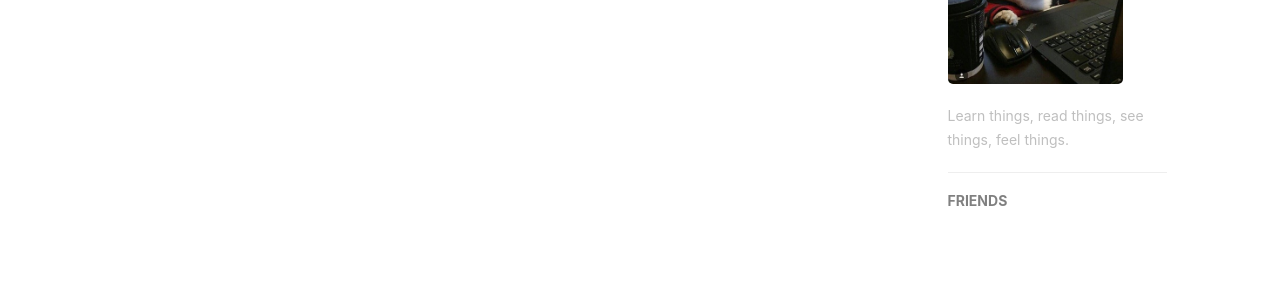
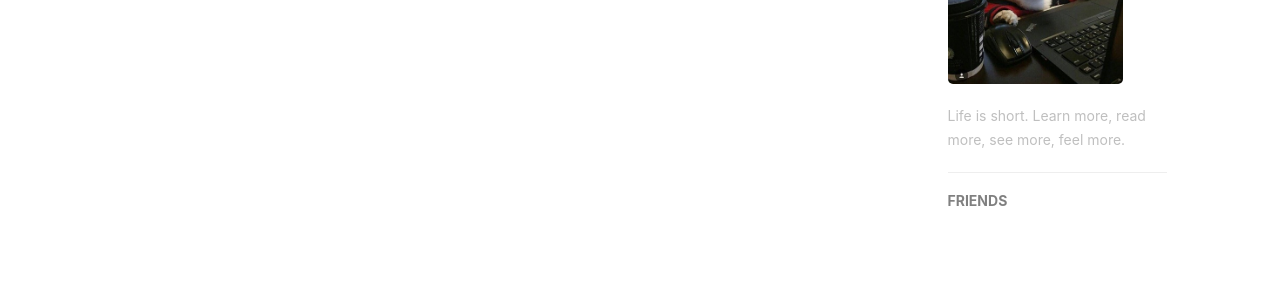
Before and after one commit to shengwenbai/shengwenbai.github.io, a Jekyll site: the page built from index.html, in a window 1280 px wide. Shown: the part 674-974 px from the top of the page. Built offline with Jekyll 4.4.1, drawn with Linux system fonts in a browser that asks for light colours; nearby versions of some CDN libraries; the list of posts is cut into pages by our own code; comment, search, counter and statistics services are not loaded.

Commit message:
config updated

```diff
--- a/_config.yml
+++ b/_config.yml
@@ -47,7 +47,7 @@ kramdown:
 
 
 # Disqus settings
-disqus_username: Shengwen
+#disqus_username: Shengwen
 
 
 # Analytics settings
@@ -61,7 +61,7 @@ disqus_username: Shengwen
 
 # Sidebar settings
 sidebar: true                           # whether or not using Sidebar.
-sidebar-about-description: "Learn things, read things, see things, feel things."
+sidebar-about-description: "Life is short. Learn more, read more, see more, feel more."
 sidebar-avatar: /img/avatar.jpg      # use absolute URL, seeing it's used in both `/` and `/about/`
 
 
```
